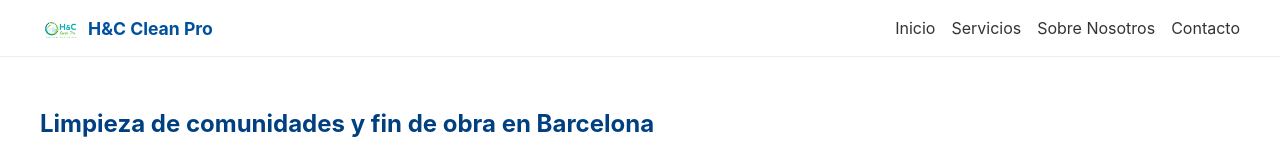
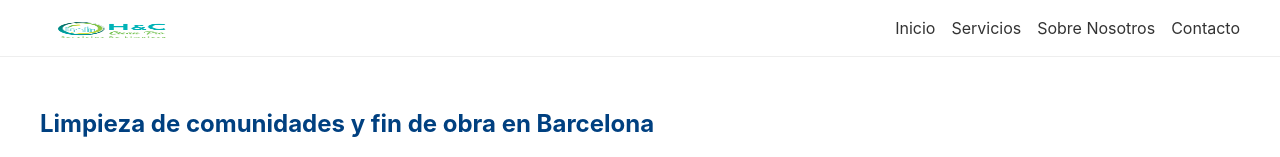
Before and after one commit to henrike78/hc-cleanpro, a Next.js app: page / in a window 1280 px wide. Shown: the top 157 px of the page. Built offline with nearby package versions, Linux system fonts and the light colour scheme.

Commit message:
Update Header.js

```diff
--- a/components/Header.js
+++ b/components/Header.js
@@ -6,14 +6,13 @@ export default function Header() {
     <header>
       <nav>
         <Link href="/">
-          <a className="logo">
+          <a className="logo" aria-label="H&C Clean Pro – Inicio">
             <Image
               src="/logo.png"
-              alt="H&C Clean Pro Logo"
-              width={40}
+              alt="H&C Clean Pro"
+              width={140}
               height={40}
             />
-            <span>H&amp;C Clean Pro</span>
           </a>
         </Link>
         <ul>
```
